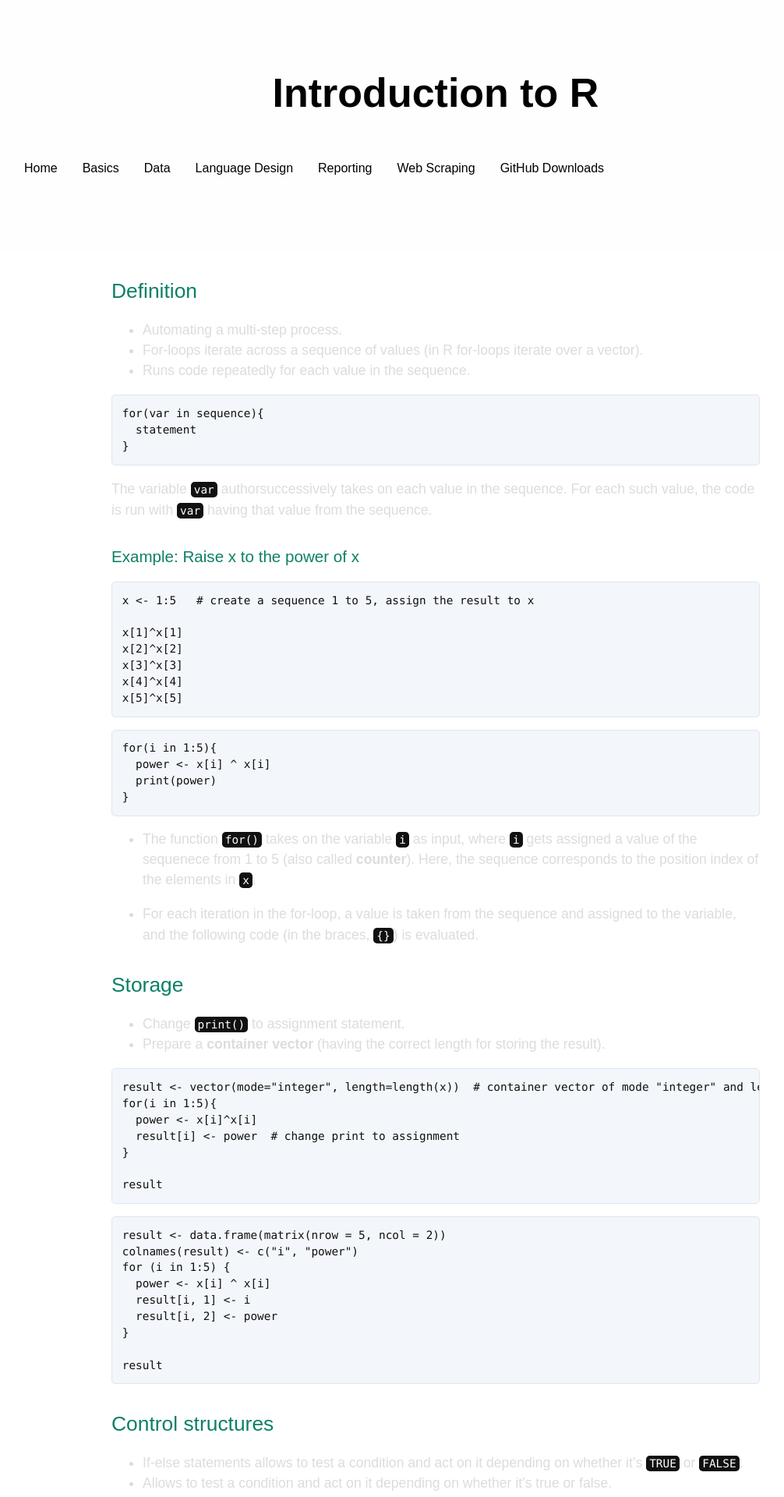
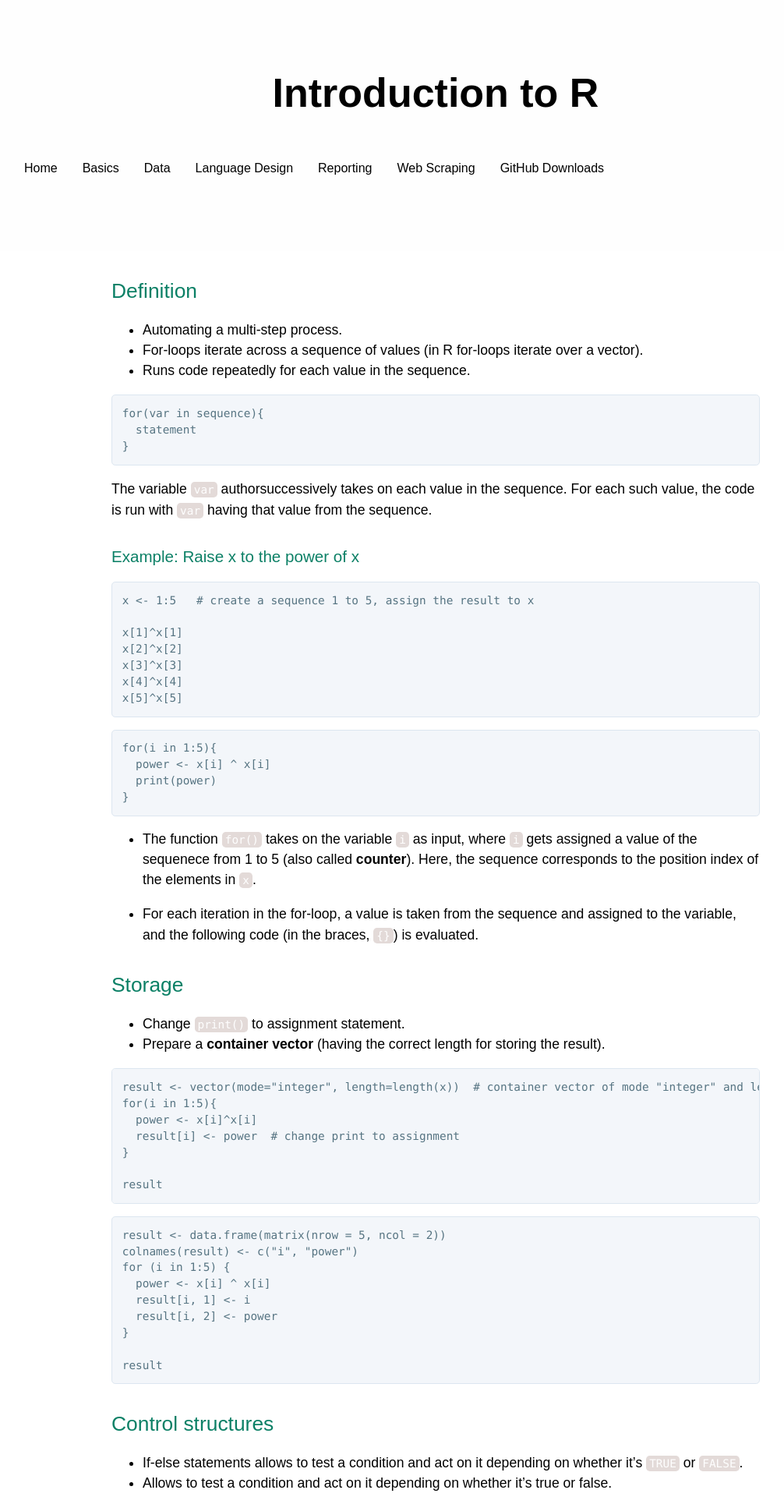
Before and after one commit to jmjvdruten/introductiontoR, a Jekyll site: the page built from L7_Programming_Loops.md, in a window 1280 px wide. Shown: the top 1920 px of the page at 78% size, without its empty margins (81-1087 px from the left). Built offline with Jekyll 4.4.1, drawn with Linux system fonts in a browser that asks for light colours.

Commit message:
Update stylesheet.css

```diff
--- a/stylesheets/stylesheet.css
+++ b/stylesheets/stylesheet.css
@@ -7,7 +7,7 @@ body {
   font-family: "Museo Sans", sans-serif;
   font-size: 16px;
   line-height: 1.5;
-  color: #DCDCDC; }
+  color: #010101; }
 
 a {
   color: #010101;
@@ -149,14 +149,14 @@ a {
   font-family: Consolas, "Liberation Mono", Menlo, Courier, monospace;
   font-size: 0.9rem;
   color: #FEFEFE;
-  background-color: #101010;
+  background-color: #e3dad8;
   border-radius: 0.3rem; }
 .main-content pre {
   padding: 0.8rem;
   margin-top: 0;
   margin-bottom: 1rem;
   font: 1rem Consolas, "Liberation Mono", Menlo, Courier, monospace;
-  color: #101010;
+  color: #567482;
   word-wrap: normal;
   background-color: #f3f6fa;
   border: solid 1px #dce6f0;
@@ -165,7 +165,7 @@ a {
     padding: 0;
     margin: 0;
     font-size: 0.9rem;
-    color: #101010;
+    color: #567482;
     word-break: normal;
     white-space: pre;
     background: transparent;
```
